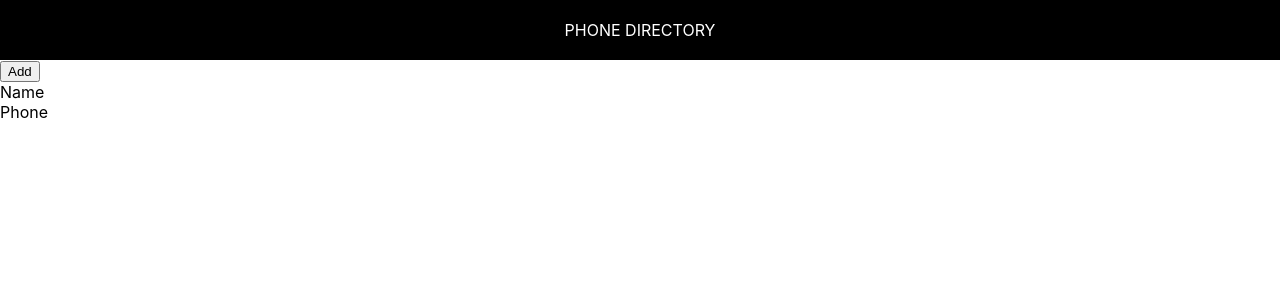
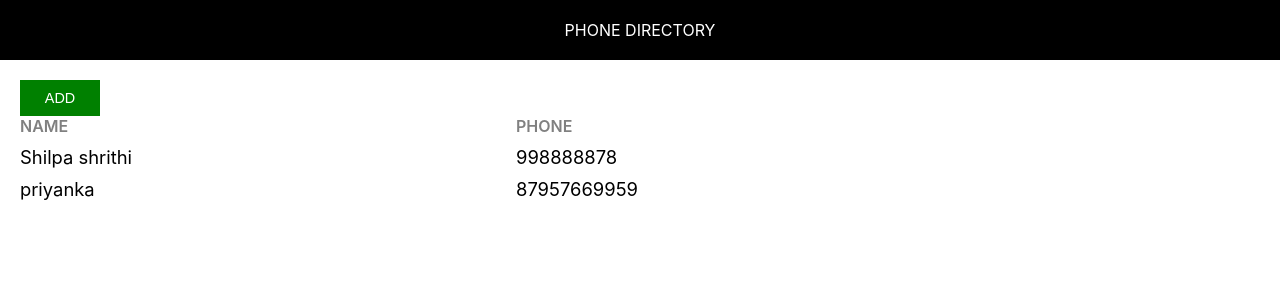
Before and after one commit to priyankaydv/phone-repository, a React (Create React App) app: page / in a window 1280 px wide. Shown: the top 300 px of the page. Built offline with nearby package versions, Linux system fonts and the light colour scheme.

Commit message:
Render Subscribers Dynamically

```diff
--- /dev/null
+++ b/src/App.css
@@ -0,0 +1,37 @@
+.component-body-container{
+    padding: 20px;
+
+}
+.custom-btn{
+    padding: 10px;
+    border:none;
+    margin-right: 10px;
+    text-transform: uppercase;
+    width: 80px;
+    font-size: 0.9rem;
+    cursor: pointer;
+    outline: none;
+}
+
+.add-btn{
+    background: green;
+    color: white;
+}
+.grid-container{
+    display: grid;
+    grid-template-columns: 40% 30% auto;
+    margin-bottom: 10px;
+}
+.grid-item{
+    background-color: rgba(255, 255, 255, 0.8);
+    font-size: 1.15rem;
+    word-wrap: break-word;
+    padding-right: 10px;
+}
+
+.name-heading, .phone-heading{
+    font-size: 1rem;
+    font-weight: 600;
+    color: #808080;
+    text-transform: uppercase;
+}
--- a/src/App.js
+++ b/src/App.js
@@ -1,17 +1,46 @@
 import React, {Component} from 'react';
-import Header from "./Header"
+import Header from "./Header";
+import './App.css';
 
 class App extends Component {
+
+
   render(){
+    let subscribers =[
+      {
+        id:1,
+      name: "Shilpa shrithi",
+      phone: "998888878"
+      },
+      {
+        id: 2,
+        name: "priyanka",
+        phone: "87957669959"
+      }
+    ]
   return (
-    <div>
-    <Header/>
-    <button>Add</button>
-   <div>
-     <span>Name</span><br/>
-     <span>Phone</span>
+    <div className="component-container">
+
+     <Header/>
+     <div className="component-body-container">
+       <button className="custom-btn add-btn">Add</button>
+       <div className="grid-container heading-container">
+         <span className="grid-item name-heading">Name</span>
+         <span className="grid-item phone-heading">Phone</span>
+       </div>
+      {
+        subscribers.map(sub =>{
+          return <div key={sub.id} className="grid-container">
+            <span className="grid-item">{sub.name}</span>
+            <span className="grid-item">{sub.phone}</span>
+            </div>
+        })
+      }
    </div>
+
    </div>
+
+
   );
 }
 }
```
